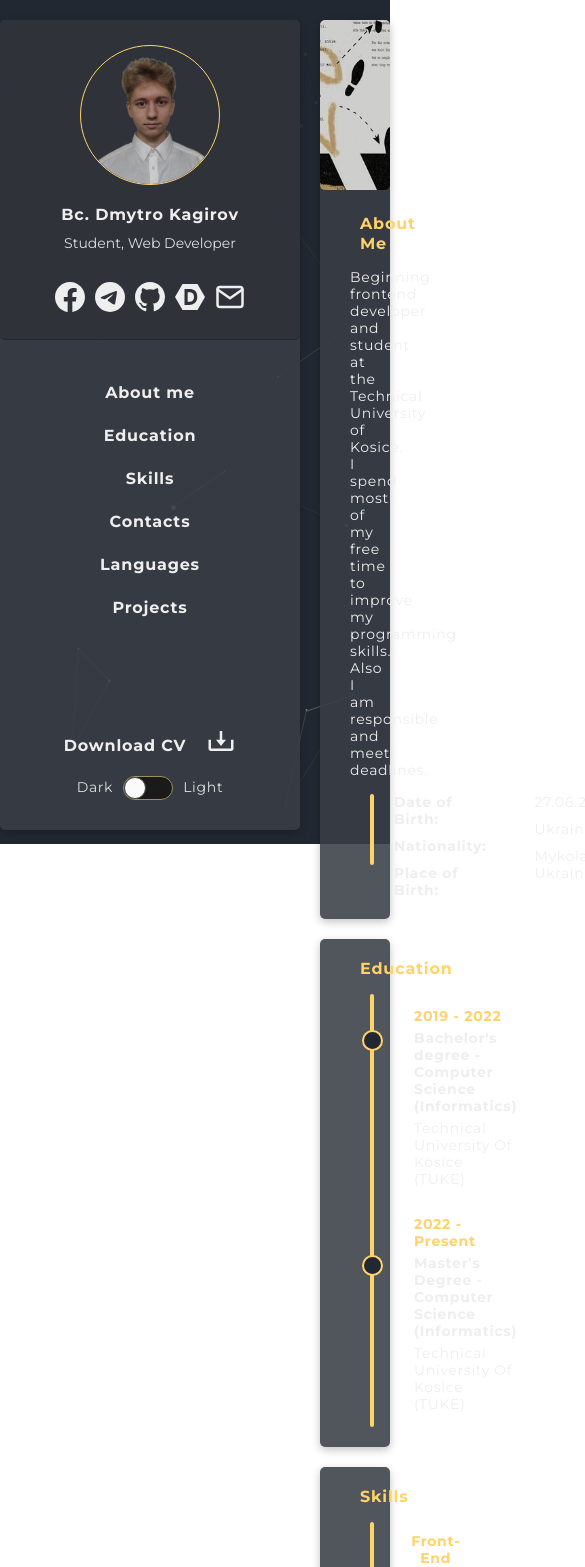
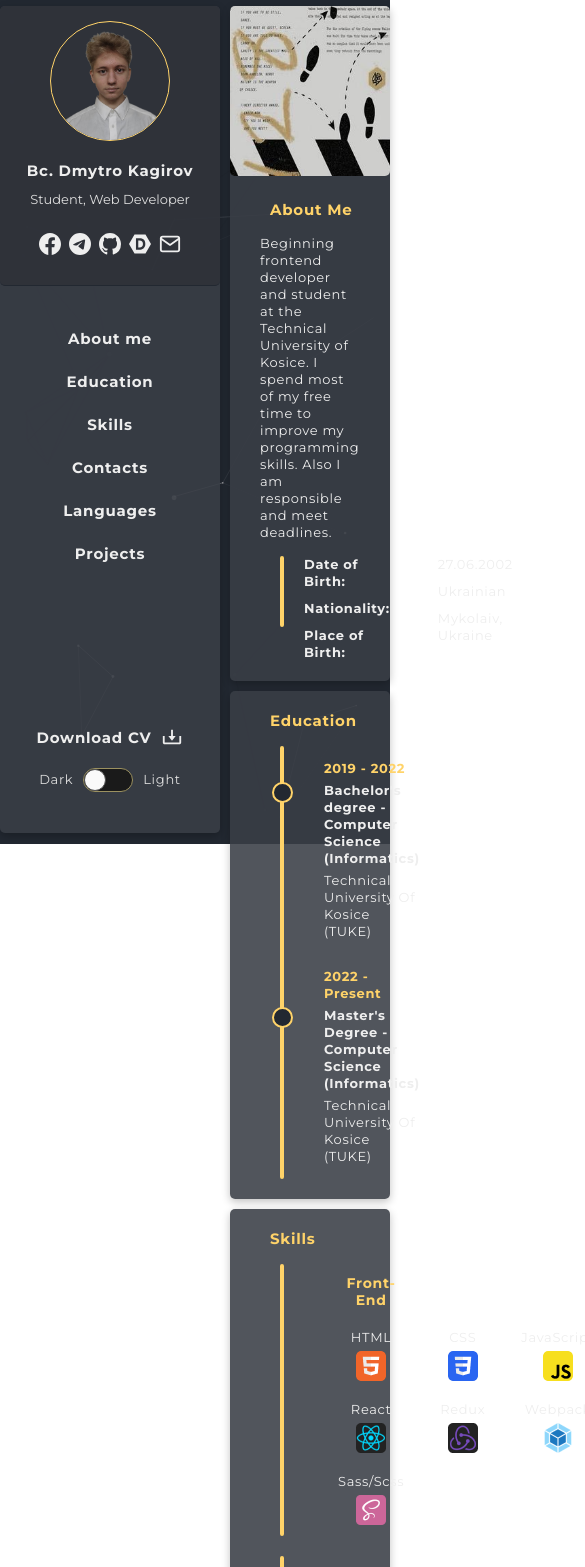
Before and after one commit to Dmytro27Ind/web-cv, a React (Create React App) app: page / in a window 390 px wide. Shown: the top 1567 px of the page, 585 px wide, since content can reach past the window. Built offline with nearby package versions, Linux system fonts and the light colour scheme.

Commit message:
responsive layout added

```diff
--- a/src/components/Sidebar.jsx
+++ b/src/components/Sidebar.jsx
@@ -41,7 +41,9 @@ function Sidebar() {
                 <BiDownload className='sidebar__download-icon'/>
               </a>
             </div>
-            <ThemeToggle onChange={() => dispatch(allActions.switchTheme())}/>
+            <div className='sidebar__footer-toggle'>
+              <ThemeToggle onChange={() => dispatch(allActions.switchTheme())}/>
+            </div>
           </div>
         </div>
     </div>
--- a/src/components/UI/educationWidget/EducationWidget.jsx
+++ b/src/components/UI/educationWidget/EducationWidget.jsx
@@ -9,12 +9,12 @@ function EducationWidget({education}) {
         <div className={cl['row-wrapper']}>
             {education.map((ed, index) =>
                 <div key={index} className={cl['row']}>
-                    <div className={cl['row__time']}>{ed.time}</div>
-                    <div className={cl['row__degree']}>
+                    <h4 className={cl['row__time']}>{ed.time}</h4>
+                    <h3 className={cl['row__degree']}>
                         <div className={cl['ellipse']}/>
                         {ed.degree}
-                    </div>
-                    <div className={cl['row__university']}>{ed.university}</div>
+                    </h3>
+                    <span className={cl['row__university']}>{ed.university}</span>
                 </div>
             )}
         </div>
--- a/src/components/UI/educationWidget/EducationWidget.module.css
+++ b/src/components/UI/educationWidget/EducationWidget.module.css
@@ -34,18 +34,3 @@
     letter-spacing: 0.05em;
     color: var(--accent);
 }
-.row__degree {
-    display: flex;
-    font-weight: 700;
-    font-size: 14px;
-    line-height: 17px;
-    letter-spacing: 0.05em;
-    color: var(--text-primary);
-}
-.row__university {
-    font-weight: 400;
-    font-size: 14px;
-    line-height: 17px;
-    letter-spacing: 0.05em;
-    color: var(--text-primary);
-}
--- a/src/components/UI/toggle/Toggle.css
+++ b/src/components/UI/toggle/Toggle.css
@@ -146,7 +146,7 @@
     gap: 10px;
 }
 
-.custom-toggle span {
+.custom-toggle {
     font-weight: 400;
     font-size: 14px;
     line-height: 17px;
--- a/src/styles/App.scss
+++ b/src/styles/App.scss
@@ -28,3 +28,29 @@ html {
     padding-top: 20px;
     padding-bottom: 20px;
 }
+
+@media (max-width: 1120px) {
+    .wrapper {
+        max-width: 800px;
+        padding-top: 15px;
+        padding-bottom: 15px;
+    }
+}
+@media (max-width: 840px) {
+    .wrapper {
+        padding-top: 10px;
+        padding-bottom: 10px;
+    }
+}
+@media (max-width: 840px) {
+    .wrapper {
+        padding-top: 10px;
+        padding-bottom: 10px;
+    }
+}
+@media (max-width: 560px) {
+    .wrapper {
+        padding-top: 6px;
+        padding-bottom: 6px;
+    }
+}
--- a/src/styles/Main.scss
+++ b/src/styles/Main.scss
@@ -115,3 +115,30 @@
 .languages__item {
     display: flex;
 }
+
+@media (max-width: 1120px) {
+    .main {
+        margin-left: 235px;
+        gap: 15px;
+    }
+    .main__section h2 {
+        font-size: 15px;
+    }
+    .main__section p, .main__section h3, .main__section span, .main__section h4 {
+        font-size: 13px;
+    }
+    .skills-wrapper table {
+        padding-left: 20px;
+    }
+    .skills-wrapper th, .skills-wrapper td {
+        padding-left: 17px;
+        padding-right: 17px;
+    }
+}
+
+@media (max-width: 840px) {
+    .main {
+        margin-left: 230px;
+        gap: 10px;
+    }
+}
--- a/src/styles/Sidebar.css
+++ b/src/styles/Sidebar.css
@@ -142,3 +142,54 @@
     width: 30px;
     height: 30px;
 }
+
+@media (max-width: 1120px) {
+    .sidebar {
+        height: 97%;
+    }
+    .sidebar__header {
+        width: 220px;
+        height: 280px;
+    }
+    .sidebar__header h1 {
+        font-size: 15px;
+    }
+    .sidebar__header h2 {
+        font-size: 13px;
+    }
+    .sidebar__nav a {
+        font-size: 15px;
+    }
+    .sidebar__footer-wrapper {
+        width: 220px;
+    }
+    .sidebar__footer-toggle span{
+        font-size: 13px;
+    }
+    .sidebar__download a {
+        font-size: 15px;
+        gap: 10px;
+    }
+    .sidebar__download-icon {
+        width: 22px;
+        height: 22px;
+    }
+    .sidebar__contacts{
+        margin-top: 25px;
+        gap: 8px;
+    }
+    .sidebar__contacts a svg {
+        width: 22px;
+        height: 22px;
+    }
+    .sidebar__ava {
+        width: 120px;
+        height: 120px;
+        margin-top: 15px;
+    }
+}
+@media (max-width: 840px) {
+    .sidebar {
+        height: 98%;
+    }
+}
```
